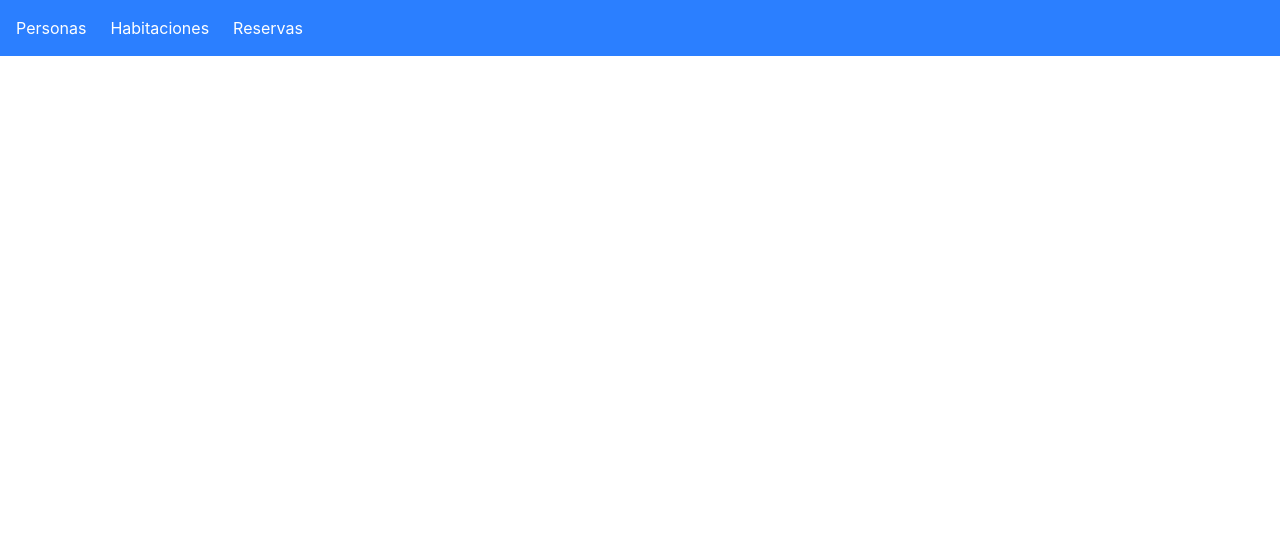
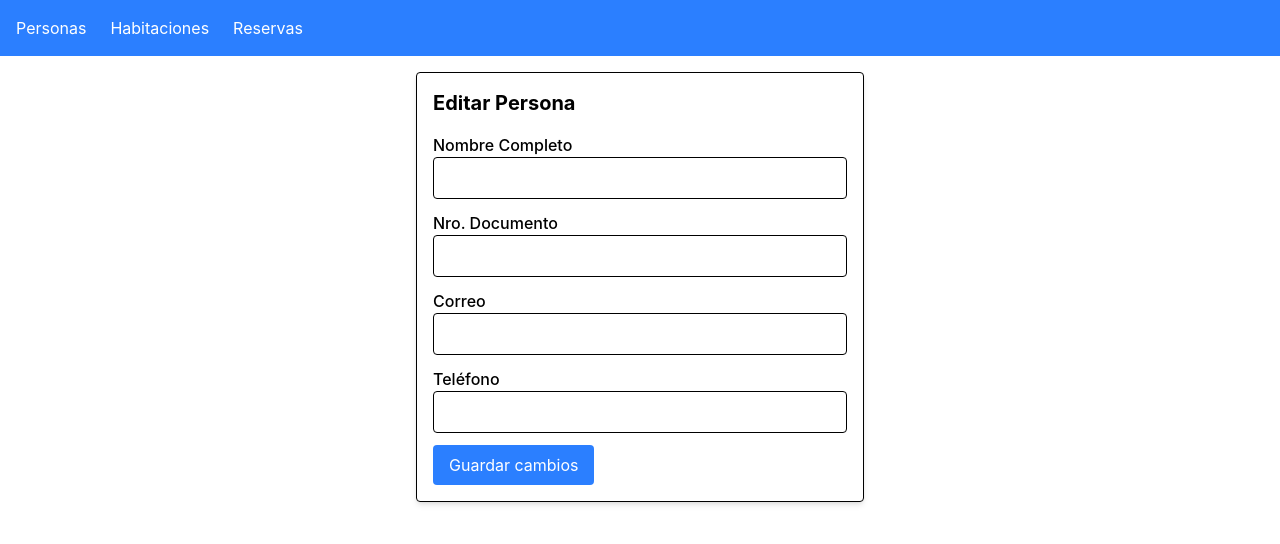
Before and after one commit to roxana1999/habitacion-reserva, a React (Create React App) app: page /personas/editar/1 in a window 1280 px wide. Shown: the top 544 px of the page. Built offline with nearby package versions, Linux system fonts and the light colour scheme; no server answers.

Commit message:
Se agregó la funcionalidad de editar Persona

```diff
--- a/src/App.js
+++ b/src/App.js
@@ -3,7 +3,7 @@ import PersonasTable from "./components/PersonasTable";
 import HabitacionesTable from './components/HabitacionesTable';
 import ReservasTable from './components/ReservasTable';
 import { BrowserRouter as Router, Route, Routes, Link } from 'react-router-dom';
-
+import PersonaForm from './components/PersonaForm';
 //const Habitaciones = () => <h1>Hello from Habitaciones</h1>;
 //const Reservas = () => <h1>Hello from Reservas</h1>;
 
@@ -25,6 +25,7 @@ function App() {
           <Route path="/personas" element={<PersonasTable />} />
           <Route path="/habitaciones" element={<HabitacionesTable />} />
           <Route path="/reservas" element={<ReservasTable />} />
+          <Route path="/personas/editar/:id" element={<PersonaForm />} />
         </Routes>
       </div>
     </Router>
--- a/src/components/PersonaForm.js
+++ b/src/components/PersonaForm.js
@@ -1,12 +1,36 @@
 import React, { useState } from 'react';
+import { useParams, useNavigate } from 'react-router-dom';
+import { useEffect } from 'react';
 
 const PersonaForm = ({ fetchPersonas }) => {
+  const { id } = useParams(); // Get the persona ID from the URL
+  const isEditMode = Boolean(id); // Check if we're editing (if `id` exists)
+
+  const navigate = useNavigate();
+
   const [formData, setFormData] = useState({
     nombre_completo: '',
     nro_documento: '',
     correo: '',
     telefono: '',
   });
+
+  useEffect(() => {
+    if (isEditMode) {
+      // Si se está editando, rellenar los campos del form
+      const fetchPersona = async () => {
+        try {
+          const response = await fetch(`/personas/get_by_id/${id}`);
+          const data = await response.json();
+          console.log("dats es", data);
+          setFormData(data[0]);
+        } catch (error) {
+          console.error('Error fetching persona:', error);
+        }
+      };
+      fetchPersona();
+    }
+  }, [id, isEditMode]);
 
   const handleChange = (e) => {
     const { name, value } = e.target;
@@ -15,13 +39,20 @@ const PersonaForm = ({ fetchPersonas }) => {
 
   const handleSubmit = async (e) => {
     e.preventDefault();
+    const method = isEditMode ? 'PUT' : 'POST';
+    const url = isEditMode ? `/personas/editar/${id}` : '/personas/agregar';
     try {
-      const response = await fetch('/personas/agregar', {
-        method: 'POST',
+      const response = await fetch(url, {
+        method: method,
         headers: { 'Content-Type': 'application/json' },
         body: JSON.stringify(formData),
       });
       if (response.ok) {
+        if (isEditMode){
+          alert("Persona actualizada con éxito.");
+          navigate('/personas');
+        }
+        else {
           alert('Persona creada exitosamente.');
           setFormData({
             nombre_completo: '',
@@ -31,19 +62,20 @@ const PersonaForm = ({ fetchPersonas }) => {
           });
           fetchPersonas();
         }
+      }
       else {
         const errorData = await response.json();
         alert(`Error: ${errorData.error || 'Algo salió mal.'} `);
       }
     } catch (error) {
       console.error('Error:', error);
-      alert('Ocurrio un error al procesar el request.');
+      alert('Ocurrió un error al procesar la solicitud.');
     }
   };
 
   return (
     <form onSubmit={handleSubmit} className="p-4 border rounded shadow-md max-w-md mx-auto">
-      <h2 className="text-xl font-bold mb-4">Crear Persona</h2>
+      <h2 className="text-xl font-bold mb-4">{isEditMode ? 'Editar Persona' : 'Crear Persona'}</h2>
       <div className="mb-3">
         <label htmlFor="nombre_completo" className="block font-medium">Nombre Completo</label>
         <input
@@ -66,6 +98,7 @@ const PersonaForm = ({ fetchPersonas }) => {
           onChange={handleChange}
           required
           className="border rounded w-full p-2"
+          disabled={isEditMode} // Deshabilitar campo en Modo edición
         />
       </div>
       <div className="mb-3">
@@ -90,7 +123,7 @@ const PersonaForm = ({ fetchPersonas }) => {
           className="border rounded w-full p-2"
         />
       </div>
-      <button type="submit" className="bg-blue-500 text-white rounded px-4 py-2">Crear Persona</button>
+      <button type="submit" className="bg-blue-500 text-white rounded px-4 py-2">{isEditMode ? 'Guardar cambios' : 'Crear'}</button>
     </form>
   );
 };
--- a/src/components/PersonasTable.js
+++ b/src/components/PersonasTable.js
@@ -1,8 +1,11 @@
 import React, { useEffect, useState } from 'react';
 import PersonaForm from './PersonaForm';
 import '../Tabla.css';
+import { useNavigate } from 'react-router-dom';
 
 const PersonasTable = () => {
+  const navigate = useNavigate();
+
   const [personas, setPersonas] = useState([]); // Estado para almacenar las personas
   const [loading, setLoading] = useState(true); // Estado para manejar la carga
 
@@ -85,6 +88,12 @@ const PersonasTable = () => {
                   >
                     Eliminar
                   </button>
+                  <button
+                    className="bg-blue-500 hover:bg-blue-700 text-white font-bold py-2 px-4 rounded"
+                    onClick={() => navigate(`/personas/editar/${persona.id}`)}
+                  >
+                    Editar
+                  </button>
                 </td>
               </tr>
             ))}
--- a/src/components/ReservaForm.js
+++ b/src/components/ReservaForm.js
@@ -67,7 +67,7 @@ const ReservaForm = ({ fetchReservas }) => {
       }
     } catch (error) {
       console.error('Error al agregar la reserva:', error);
-      alert('Ocurrió un error al procesar el request.');
+      alert('Ocurrió un error al procesar la solicitud.');
     }
   };
 
```
Also changed, not shown: src/server.js (+40 -0 lines). Lines whose indentation alone changed are shown as unchanged.
